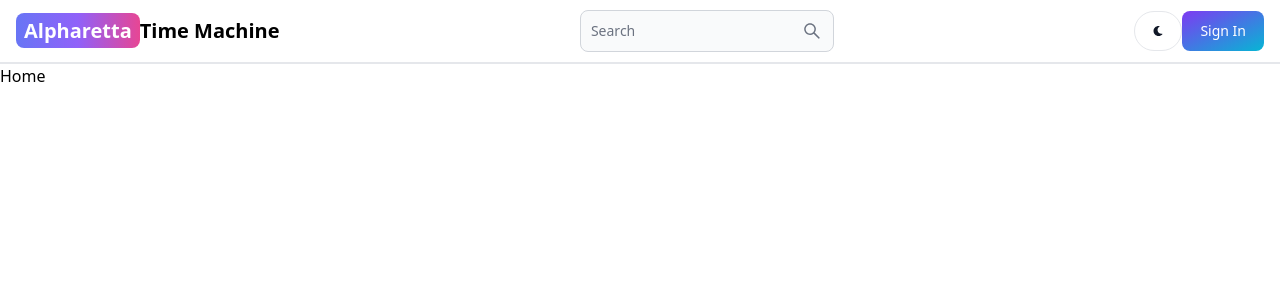
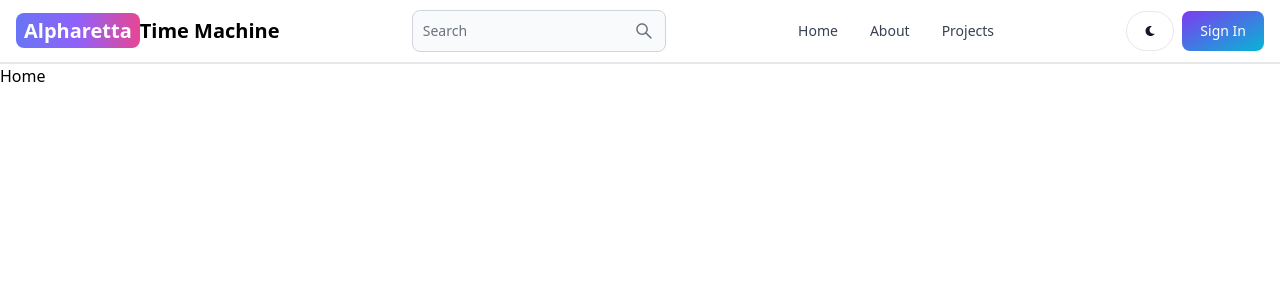
Before and after one commit to bmccombs369/alpharettaTimeMachine, a React (Vite) app in the folder client/: page / in a window 1280 px wide. Shown: the top 300 px of the page. Built offline with nearby package versions, Linux system fonts and the light colour scheme.

Commit message:
added nav links and hamburger toggle to header

```diff
--- a/client/src/components/Header.jsx
+++ b/client/src/components/Header.jsx
@@ -22,7 +22,7 @@ export default function Header() {
       <Button className="w-12 h-10 lg:hidden" color="gray" pill>
         <AiOutlineSearch />
       </Button>
-      <div className="flex">
+      <div className="flex gap-2 md:order-2">
         <Button className="w-12 h-10 hidden sm:inline" color="gray" pill>
           <FaMoon />
         </Button>
@@ -31,7 +31,26 @@ export default function Header() {
             Sign In
           </Button>
         </Link>
+        <Navbar.Toggle />
       </div>
+      <Navbar.Collapse>
+          <Navbar.Link>
+            <Link to='/'>
+              Home
+            </Link>
+          </Navbar.Link>
+          <Navbar.Link>
+            <Link to='/about'>
+              About
+            </Link>
+          </Navbar.Link>
+          <Navbar.Link>
+            <Link to='/projects'>
+              Projects
+            </Link>
+          </Navbar.Link>
+
+        </Navbar.Collapse>
     </Navbar>
   )
 }
```
